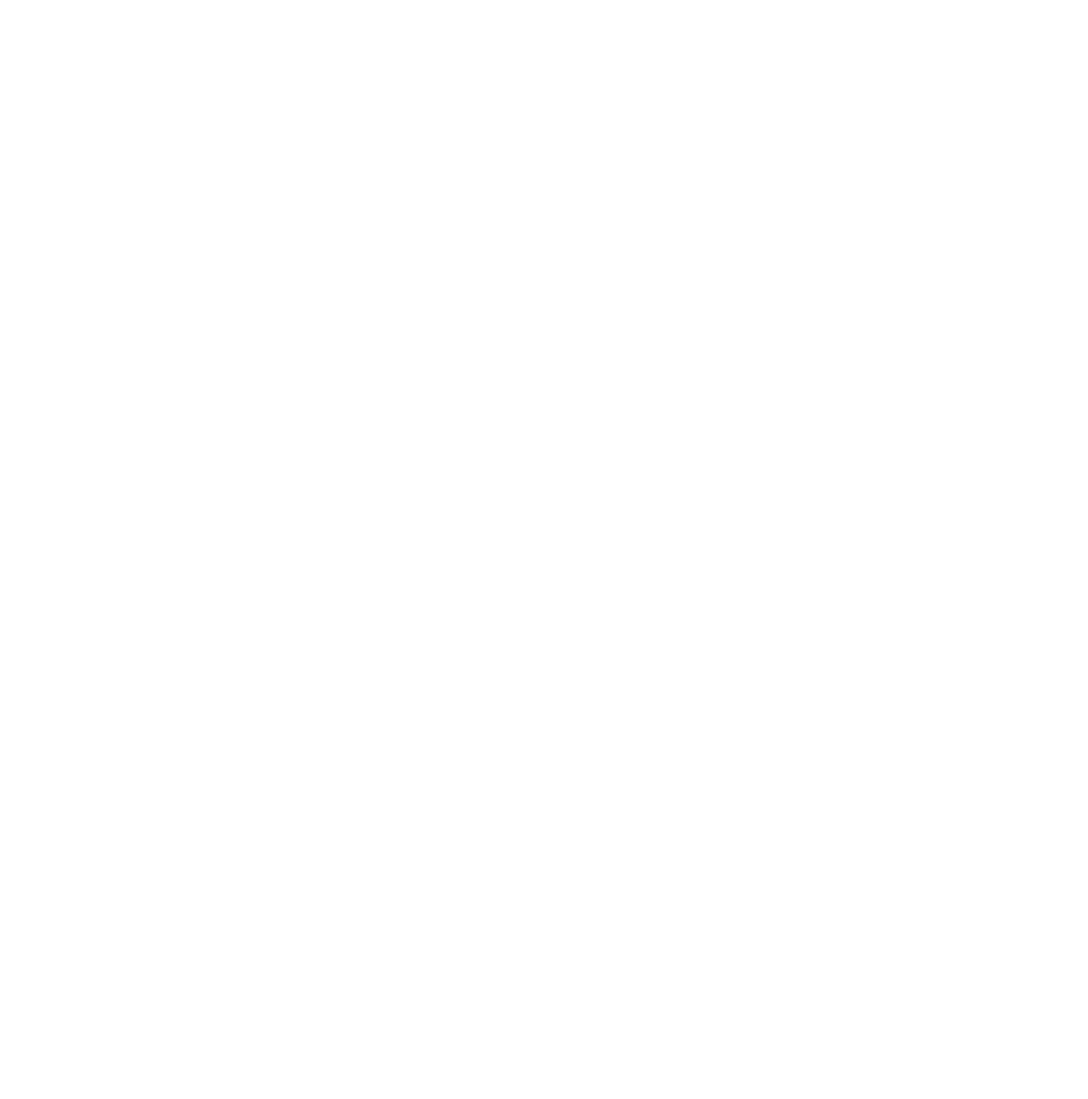
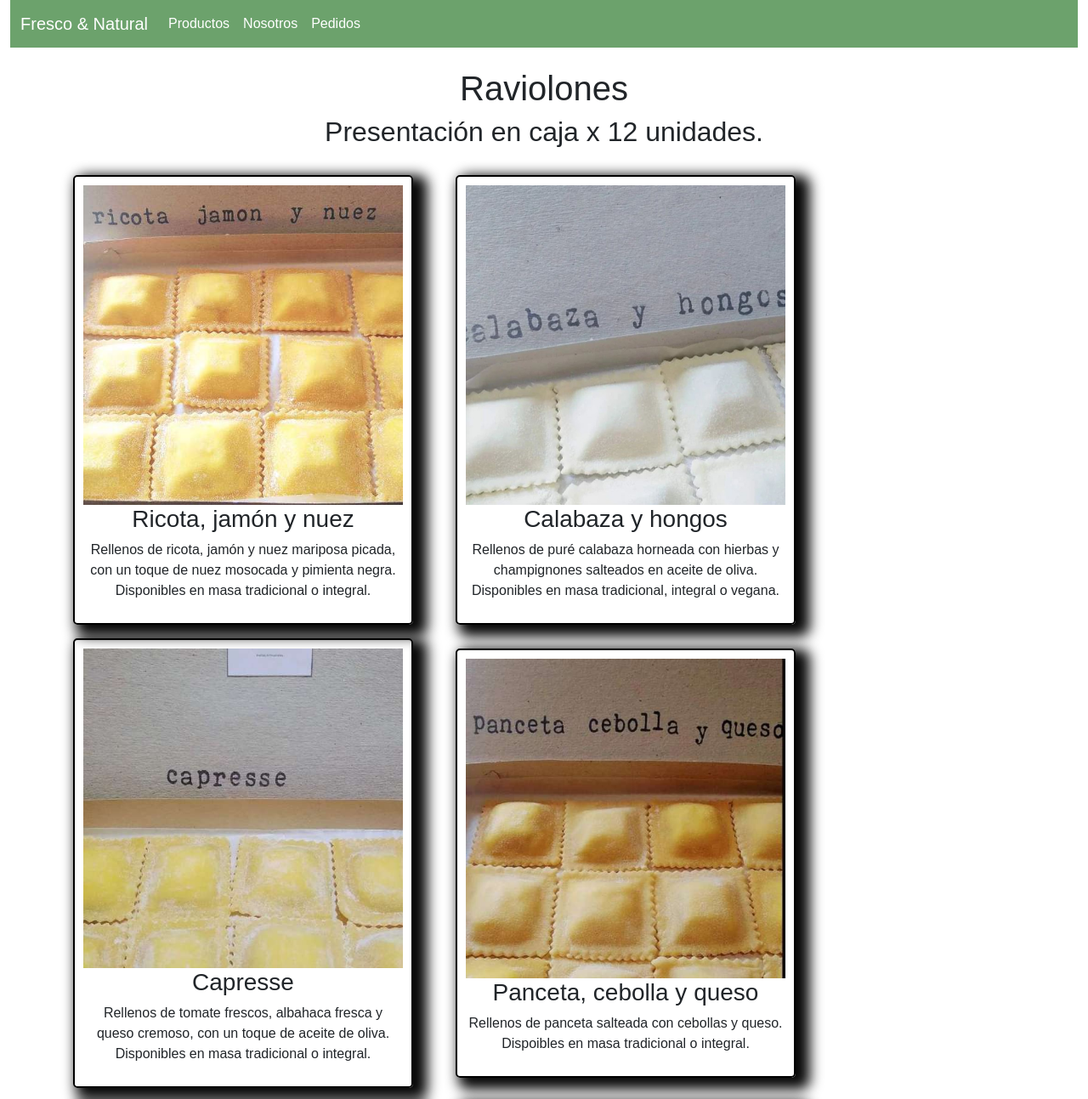
Before and after one commit to FabrizioMarina/ProyectoFinal, a plain HTML site: page pages/raviolones.html in a window 1280 px wide. Shown: the top 1293 px of the page at 85% size. Before the commit the page ends 800 px from the top, so only its background shows below. Drawn offline with nearby package versions, Linux system fonts and the light colour scheme.

Commit message:
Se crea archivo Raviolones. Falta Footer, falta sass. Falta corregir index

```diff
--- a/pages/raviolones.html
+++ b/pages/raviolones.html
@@ -0,0 +1,82 @@
+<!DOCTYPE html>
+<html lang="en">
+<head>
+    <meta charset="UTF-8">
+    <meta http-equiv="X-UA-Compatible" content="IE=edge">
+    <meta name="viewport" content="width=device-width, initial-scale=1.0">
+    <link href="https://cdn.jsdelivr.net/npm/bootstrap@5.3.0-alpha1/dist/css/bootstrap.min.css" rel="stylesheet" integrity="sha384-GLhlTQ8iRABdZLl6O3oVMWSktQOp6b7In1Zl3/Jr59b6EGGoI1aFkw7cmDA6j6gD" crossorigin="anonymous">
+    <link rel="stylesheet" href="../assets/style.css">
+    <meta name="description" content="Pastas, Pastas Frescas, Fresco, Natural, Casero, Pastas Caseras, Fideos, Ravioles, Sorrentinos">
+    <meta name="keywords" content="HTML, SCSS, CSS, IMG, JPG">
+    <meta name="description" content="Fresco & Natural nació como un proyecto familiar, de gente que ama cocinar.
+    Todos disfrutamos de compartir un momento ameno y una comida, con familiares y amigos.">
+    <link rel="shortcut icon" href="../assets/img/logo.png" type="image/x-icon">
+
+    <title>Raviolones</title>
+</head>
+<body class="container-fluid">
+    <nav class="navbar navbar-expand-lg bg-body-tertiary">
+        <div class="container-fluid">
+          <a class="navbar-brand" href="../index.html">Fresco & Natural</a>
+          <button class="navbar-toggler" type="button" data-bs-toggle="collapse" data-bs-target="#navbarNav" aria-controls="navbarNav" aria-expanded="false" aria-label="Toggle navigation">
+            <span class="navbar-toggler-icon"></span>
+          </button>
+          <div class="collapse navbar-collapse" id="navbarNav">
+            <ul class="navbar-nav">
+              <li class="nav-item">
+                <a class="nav-link" href="./productos.html">Productos</a>
+              </li>
+              <li class="nav-item">
+                <a class="nav-link" href="#">Nosotros</a>
+              </li>
+              <li class="nav-item">
+                <a class="nav-link">Pedidos</a>
+              </li>
+            </ul>
+          </div>
+        </div>
+      </nav>
+      <div class="titulo row align-items-center m-4 text-center justify-content-center">
+        <h1 class="col-12 align-items-center">Raviolones</h1>
+        <h2 class="col-12 align-items-center">Presentación en caja x 12 unidades.</h2>
+    </div>
+    <div class="padre row align-items-center m-4">
+        <div class="card-sorrentinos col-12 col-md-5 mb-3 col-xxl-4">
+            <img class="img-fluid justify-content-center" src="../assets/img/R ric jam nz.jpg" alt="Raviolones rellenos de ricota, jamón y nuez.">
+            <h3>Ricota, jamón y nuez</h3>
+            <p>Rellenos de ricota, jamón y nuez mariposa picada, con un toque de nuez mosocada y pimienta negra. Disponibles en masa tradicional o integral.</p>
+        </div>
+        <div class="card-sorrentinos col-12 col-md-5 mb-3 col-xxl-4">
+            <img class=" img-fluid justify-content-center" src="../assets/img/R calabaza y hongos.jpg" alt="Raviolones de calabaza y hongos.">
+            <h3>Calabaza y hongos</h3>
+            <p>Rellenos de puré calabaza horneada con hierbas y champignones salteados en aceite de oliva. Disponibles en masa tradicional, integral o vegana.</p>
+        </div>
+
+        <div class="card-sorrentinos col-12 col-md-5 mb-3 col-xxl-4">
+                <img class=" img-fluid justify-content-center" src="../assets/img/R capresse.jpg" alt="Sorrentinos capresse.">
+            <h3>Capresse</h3>
+            <p>Rellenos de tomate frescos, albahaca fresca y queso cremoso, con un toque de aceite de oliva. Disponibles en masa tradicional o integral.</p>
+            </div>
+            <div class="card-sorrentinos col-12 col-md-5 mb-3 col-xxl-4">
+                <img class="img-fluid justify-content-center" src="../assets/img/R panc ceb ques.jpg" alt="Raviolones de panceta, cebolla y queso.">
+            <h3>Panceta, cebolla y queso</h3>
+            <p>Rellenos de panceta salteada con cebollas y queso. Dispoibles en masa tradicional o integral.</p>
+            </div>
+            <div class="card-sorrentinos col-12 col-md-5 mb-3 col-xxl-4">
+              <img class="img-fluid justify-content-center" src="../assets/img/R pollo verdeo.jpg" alt="Raviolones de pollo al verdeo.">
+          <h3>Pollo al verdeo</h3>
+          <p>Rellenos de pollo, queso crema, cebolla y cebolla de verdeo. Disponibles en masa tradicional o integral.</p>
+          </div>
+          <div class="card-sorrentinos col-12 col-md-5 mb-3 col-xxl-4">
+              <img class="img-fluid justify-content-center" src="../assets/img/R pork deli.jpg" alt="Raviolones Pork deli">
+          <h3>Pork Deli</h3>
+          <p>Edición especial. En masa tricolor, rellenos de carne de cerdo braseada al vino tinto con vegetales.</p>
+          </div>
+
+    </div>
+
+
+
+    <script src="https://cdn.jsdelivr.net/npm/bootstrap@5.3.0-alpha1/dist/js/bootstrap.bundle.min.js" integrity="sha384-w76AqPfDkMBDXo30jS1Sgez6pr3x5MlQ1ZAGC+nuZB+EYdgRZgiwxhTBTkF7CXvN" crossorigin="anonymous"></script>
+</body>
+</html>
```
Also changed, not shown: pages/productos.html (+1 -1 lines), assets/img/R pollo verdeo.jpg (added).
